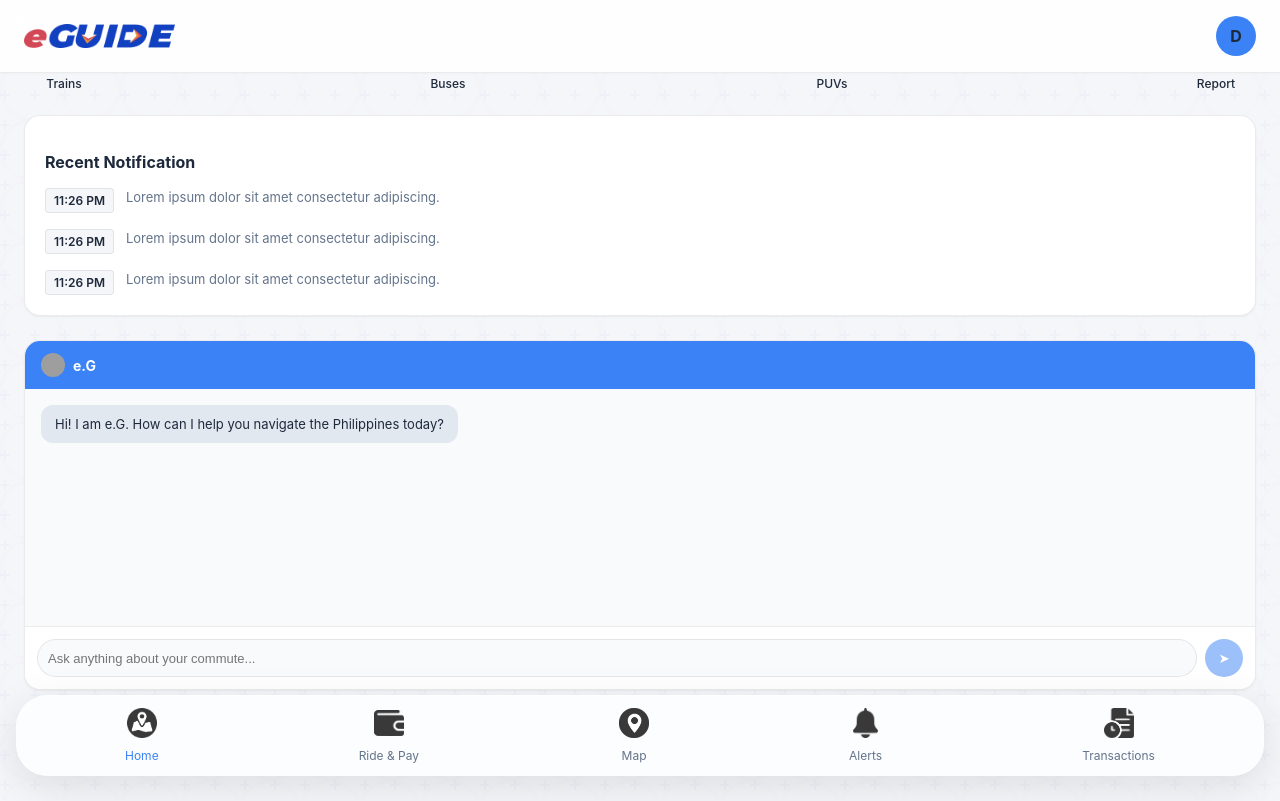
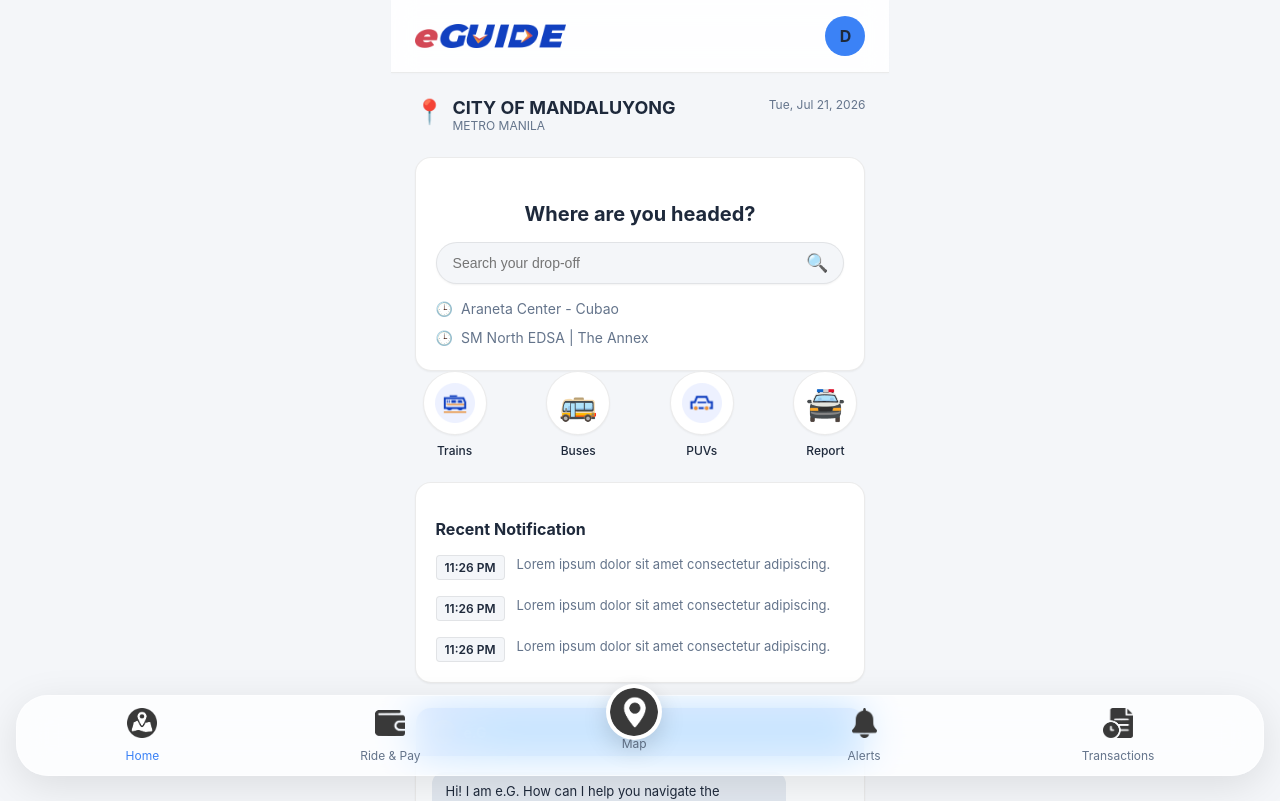
Before and after one commit to justinGabster/eGuide, a Next.js app: page /home in a window 1280 px wide. Shown: the top 801 px of the page. Built offline with nearby package versions, Linux system fonts and the light colour scheme; grey boxes are pictures that could not be loaded.

Commit message:
fix: resolve unmatched JSX closing tag in layout

```diff
--- a/app/(main)/layout.tsx
+++ b/app/(main)/layout.tsx
@@ -1,7 +1,7 @@
 'use client';
 import Link from 'next/link';
 import { usePathname } from 'next/navigation';
-import { useState, useEffect } from 'react';
+import { useState, useEffect, useRef } from 'react';
 import { useTheme } from '@/components/ThemeProvider';
 
 import SplashScreen from '@/components/SplashScreen';
@@ -11,9 +11,14 @@
   const [isProfileOpen, setIsProfileOpen] = useState(false);
   const [isSettingsOpen, setIsSettingsOpen] = useState(false);
   const [aiCredits, setAiCredits] = useState<number | null>(null);
+  const [profileImage, setProfileImage] = useState<string | null>(null);
+  const fileInputRef = useRef<HTMLInputElement>(null);
   const { theme, toggleTheme } = useTheme();
 
   useEffect(() => {
+    const savedImage = localStorage.getItem('profileImage');
+    if (savedImage) setProfileImage(savedImage);
+
     fetch('/api/ai-credits')
       .then(res => res.json())
       .then(data => {
@@ -23,6 +28,19 @@
       })
       .catch(err => console.error("Failed to load credits", err));
   }, []);
+
+  const handleImageUpload = (e: React.ChangeEvent<HTMLInputElement>) => {
+    const file = e.target.files?.[0];
+    if (file) {
+      const reader = new FileReader();
+      reader.onloadend = () => {
+        const base64String = reader.result as string;
+        setProfileImage(base64String);
+        localStorage.setItem('profileImage', base64String);
+      };
+      reader.readAsDataURL(file);
+    }
+  };
 
   const navItems = [
     { name: 'Home', path: '/home', iconSrc: '/icons/eGuide UI-UX_g61-6.png' },
@@ -63,7 +81,7 @@
   ];
 
   return (
-    <main className="mobile-container id-pattern-bg" style={{ position: 'relative' }}>
+    <div className={`layout-container theme-${theme}`}>
       <SplashScreen />
       <header className="header fade-in">
         <div style={{ display: 'flex', alignItems: 'center', gap: '8px' }}>
@@ -75,22 +93,51 @@
             style={{ cursor: 'pointer' }}
             onClick={() => setIsProfileOpen(true)}
           >
-            <div className="profile-avatar">D</div>
+            {profileImage ? (
+              <img src={profileImage} alt="Profile" className="profile-avatar" style={{ objectFit: 'cover' }} />
+            ) : (
+              <div className="profile-avatar">D</div>
+            )}
           </div>
         </div>
       </header>
 
-      <div className="main-content fade-in">
+      <main className="main-content fade-in">
         {children}
-      </div>
+      </main>
 
-      <nav className="bottom-nav">
+      <nav className="bottom-nav fade-in">
         {navItems.map((item) => (
-          <Link key={item.path} href={item.path} className={`nav-item ${pathname === item.path ? 'active' : ''}`}>
+          <Link
+            key={item.path}
+            href={item.path}
+            className={`nav-item ${pathname === item.path ? 'active' : ''}`}
+            style={item.name === 'Map' ? { position: 'relative' } : {}}
+          >
             <span className="nav-icon">
-              <img src={item.iconSrc} alt={item.name} style={{ width: '30px', height: '30px', objectFit: 'contain' }} />
+              <img
+                src={item.iconSrc}
+                alt={item.name}
+                style={item.name === 'Map' ? {
+                  width: '56px',
+                  height: '56px',
+                  objectFit: 'contain',
+                  position: 'absolute',
+                  top: '-24px',
+                  left: '50%',
+                  transform: 'translateX(-50%)',
+                  borderRadius: '50%',
+                  boxShadow: '0 8px 24px rgba(0,0,0,0.15)',
+                  backgroundColor: 'var(--card-bg)',
+                  padding: '4px'
+                } : {
+                  width: '30px',
+                  height: '30px',
+                  objectFit: 'contain'
+                }}
+              />
             </span>
-            <span>{item.name}</span>
+            <span style={item.name === 'Map' ? { marginTop: '24px' } : {}}>{item.name}</span>
           </Link>
         ))}
       </nav>
@@ -110,9 +157,26 @@
             <h2 style={{ textAlign: 'center', color: 'var(--text-primary)', marginBottom: '32px' }}>Account</h2>
 
             <div style={{ display: 'flex', alignItems: 'center', gap: '16px', marginBottom: '40px' }}>
-              <div style={{ width: '80px', height: '80px', borderRadius: '50%', backgroundColor: '#d1d5db', display: 'flex', justifyContent: 'center', alignItems: 'center', fontSize: '40px' }}>
-                👤
+              <div
+                style={{ width: '80px', height: '80px', borderRadius: '50%', backgroundColor: '#d1d5db', display: 'flex', justifyContent: 'center', alignItems: 'center', fontSize: '40px', cursor: 'pointer', overflow: 'hidden', position: 'relative' }}
+                onClick={() => fileInputRef.current?.click()}
+              >
+                {profileImage ? (
+                  <img src={profileImage} alt="Profile" style={{ width: '100%', height: '100%', objectFit: 'cover' }} />
+                ) : (
+                  <span>👤</span>
+                )}
+                <div style={{ position: 'absolute', bottom: '4px', right: '4px', background: 'rgba(0,0,0,0.5)', borderRadius: '50%', width: '24px', height: '24px', display: 'flex', justifyContent: 'center', alignItems: 'center', fontSize: '12px' }}>
+                  ✏️
+                </div>
               </div>
+              <input
+                type="file"
+                accept="image/*"
+                ref={fileInputRef}
+                style={{ display: 'none' }}
+                onChange={handleImageUpload}
+              />
               <div style={{ color: 'var(--text-primary)' }}>
                 <h3 style={{ fontSize: '20px', fontWeight: 'bold' }}>Hi, DENISSE</h3>
                 <p style={{ color: '#4b5563', fontSize: '14px', marginTop: '4px' }}>+639201057839</p>
@@ -185,6 +249,6 @@
           </div>
         </div>
       )}
-    </main>
+    </div>
   );
 }
```
Also changed, not shown: public/icons/nav_map_new.png (added).
